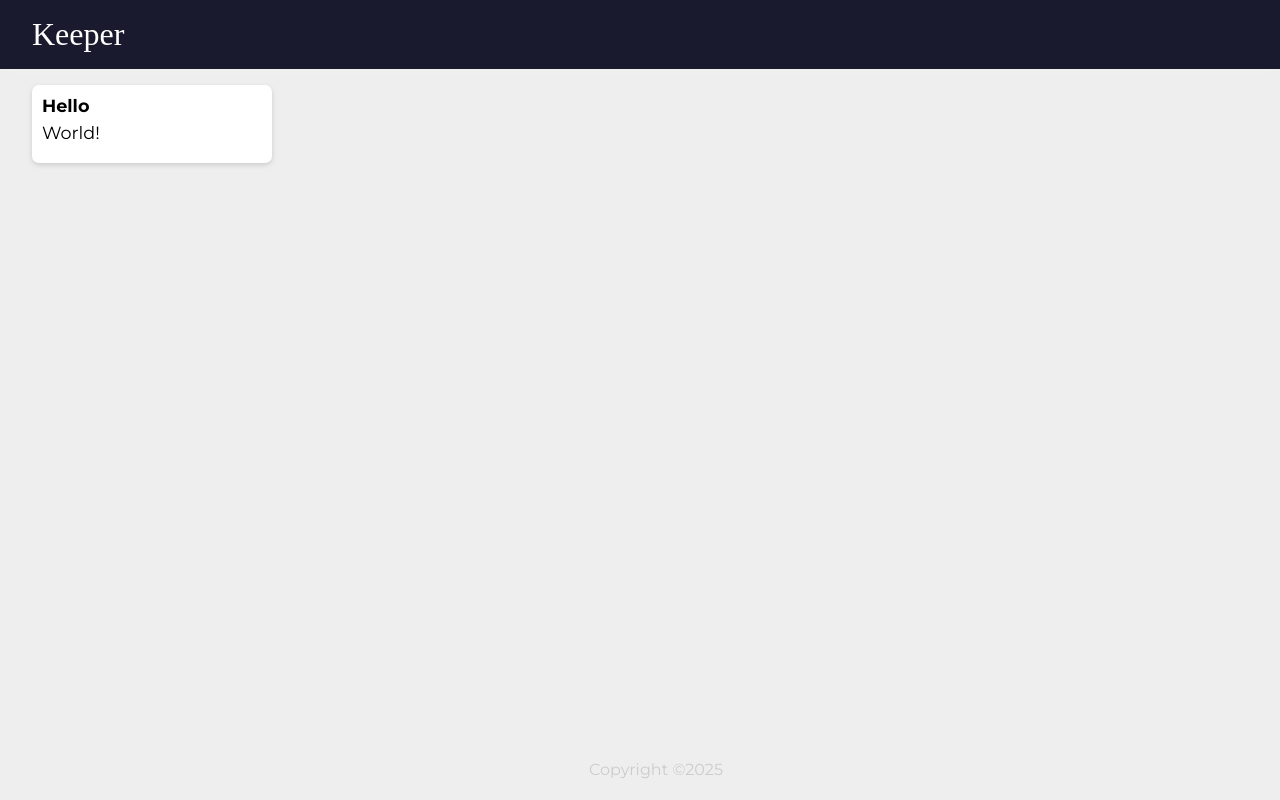
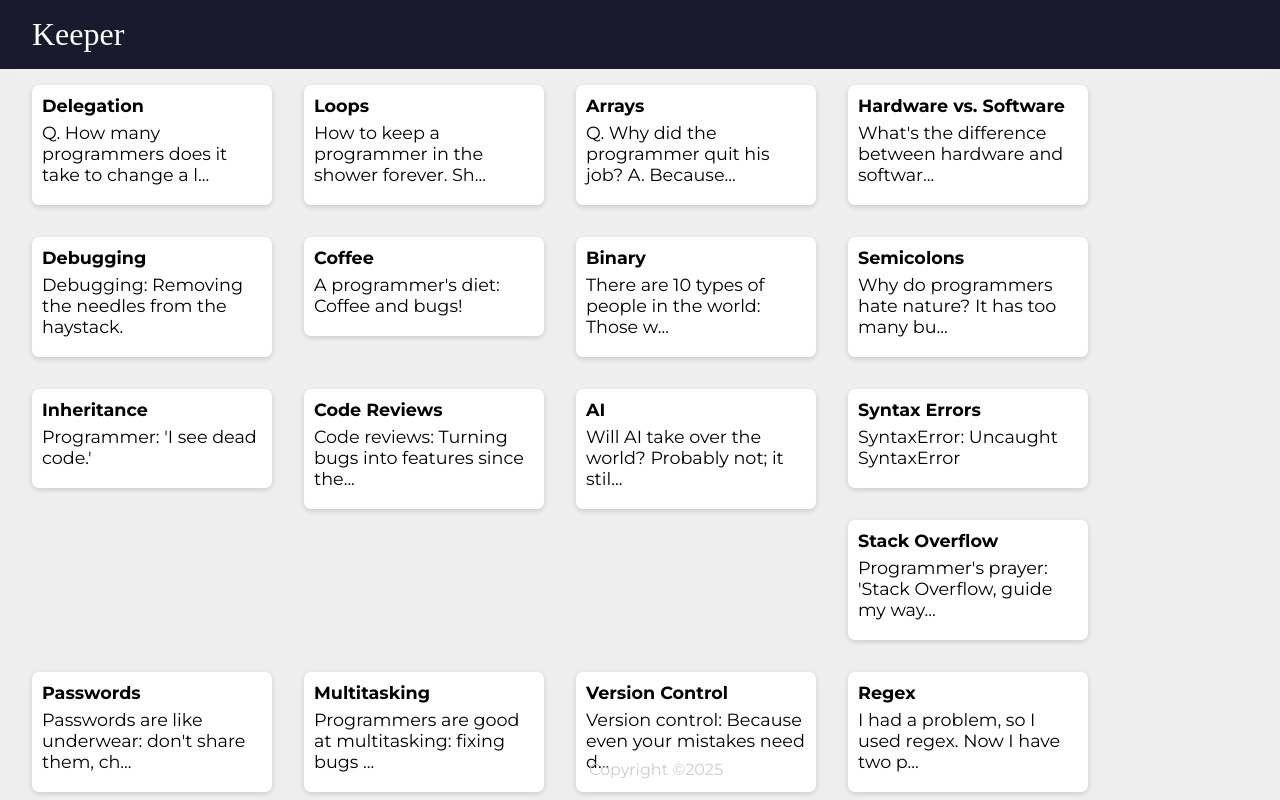
Before and after one commit to Lost-sudo/Keeper-App, a React (Vite) app: page / in a window 1280 px wide. Shown: the top 800 px of the page. Built offline with nearby package versions, Linux system fonts and the light colour scheme.

Commit message:
feat: implement Notes component to display dynamic entries from notes data

```diff
--- /dev/null
+++ b/src/components/Entry.jsx
@@ -0,0 +1,12 @@
+import React from "react";
+
+function Entry(props) {
+  return (
+    <div className="note">
+      <h1>{props.noteTitle}</h1>
+      <p>{props.noteContent}</p>
+    </div>
+  );
+}
+
+export default Entry;
--- a/src/components/Notes.jsx
+++ b/src/components/Notes.jsx
@@ -1,16 +1,21 @@
 import React from "react";
 import "/public/style.css";
+import notes from "../notes";
 
-let noteTitle = "Hello";
-let noteContent = "World!";
+import Entry from "./Entry";
 
 function Notes() {
   return (
-    <div className="note">
-      <h1>{noteTitle}</h1>
-      <p>{noteContent}</p>
-    </div>
-  );
-};
+    <>
+      {notes.map((note, index) => (
+        <Entry
+          key={index}
+          noteTitle={note.title}
+          noteContent={note.content.length > 50 ? note.content.substring(0, 50) + "..." : note.content}
+        />
+      ))}
+    </>
+  )
+}
 
 export default Notes;
--- /dev/null
+++ b/src/notes.js
@@ -0,0 +1,114 @@
+const notes = [
+  {
+    key: 1,
+    title: "Delegation",
+    content:
+      "Q. How many programmers does it take to change a light bulb? A. None – It’s a hardware problem",
+  },
+  {
+    key: 2,
+    title: "Loops",
+    content:
+      "How to keep a programmer in the shower forever. Show him the shampoo bottle instructions: Lather. Rinse. Repeat.",
+  },
+  {
+    key: 3,
+    title: "Arrays",
+    content:
+      "Q. Why did the programmer quit his job? A. Because he didn't get arrays.",
+  },
+  {
+    key: 4,
+    title: "Hardware vs. Software",
+    content:
+      "What's the difference between hardware and software? You can hit your hardware with a hammer, but you can only curse at your software.",
+  },
+  {
+    key: 5,
+    title: "Debugging",
+    content: "Debugging: Removing the needles from the haystack.",
+  },
+  {
+    key: 6,
+    title: "Coffee",
+    content: "A programmer's diet: Coffee and bugs!",
+  },
+  {
+    key: 7,
+    title: "Binary",
+    content:
+      "There are 10 types of people in the world: Those who understand binary and those who don't.",
+  },
+  {
+    key: 8,
+    title: "Semicolons",
+    content: "Why do programmers hate nature? It has too many bugs.",
+  },
+  {
+    key: 9,
+    title: "Inheritance",
+    content: "Programmer: 'I see dead code.'",
+  },
+  {
+    key: 10,
+    title: "Code Reviews",
+    content:
+      "Code reviews: Turning bugs into features since the dawn of programming.",
+  },
+  {
+    key: 11,
+    title: "AI",
+    content:
+      "Will AI take over the world? Probably not; it still can't fix a printer.",
+  },
+  {
+    key: 12,
+    title: "Syntax Errors",
+    content: "SyntaxError: Uncaught SyntaxError",
+  },
+  {
+    key: 13,
+    title: "Stack Overflow",
+    content: "Programmer's prayer: 'Stack Overflow, guide my way.'",
+  },
+  {
+    key: 14,
+    title: "Passwords",
+    content:
+      "Passwords are like underwear: don't share them, change them often, and don’t leave them lying around.",
+  },
+  {
+    key: 15,
+    title: "Multitasking",
+    content:
+      "Programmers are good at multitasking: fixing bugs while introducing new ones!",
+  },
+  {
+    key: 16,
+    title: "Version Control",
+    content: "Version control: Because even your mistakes need documentation.",
+  },
+  {
+    key: 17,
+    title: "Regex",
+    content: "I had a problem, so I used regex. Now I have two problems.",
+  },
+  {
+    key: 18,
+    title: "Compilation",
+    content:
+      "Programming is like writing a book... but if you miss a single semicolon, the whole thing makes no sense.",
+  },
+  {
+    key: 19,
+    title: "Cache",
+    content: "Always cache your problems. It makes debugging way more fun!",
+  },
+  {
+    key: 20,
+    title: "Algorithms",
+    content: "Algorithms: Magical spells that make computers do useful stuff.",
+  },
+];
+
+export default notes;
```
